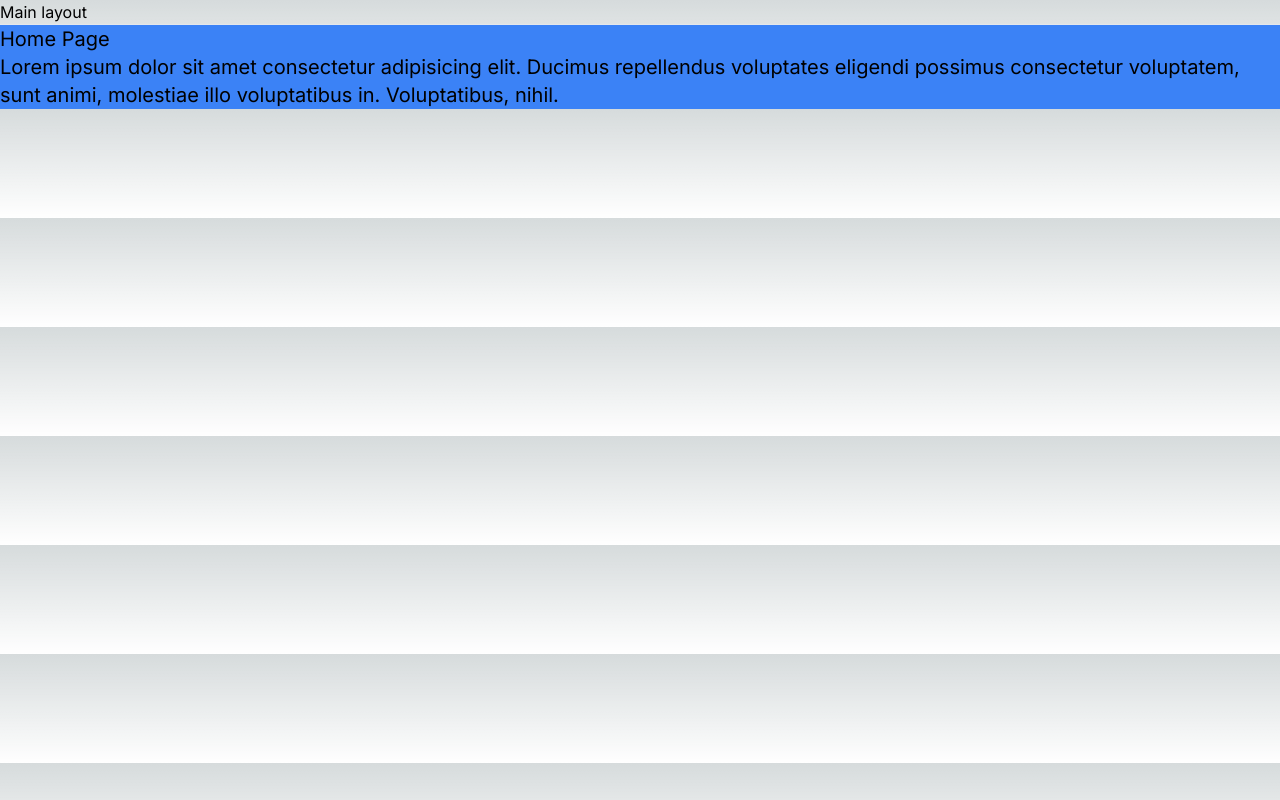
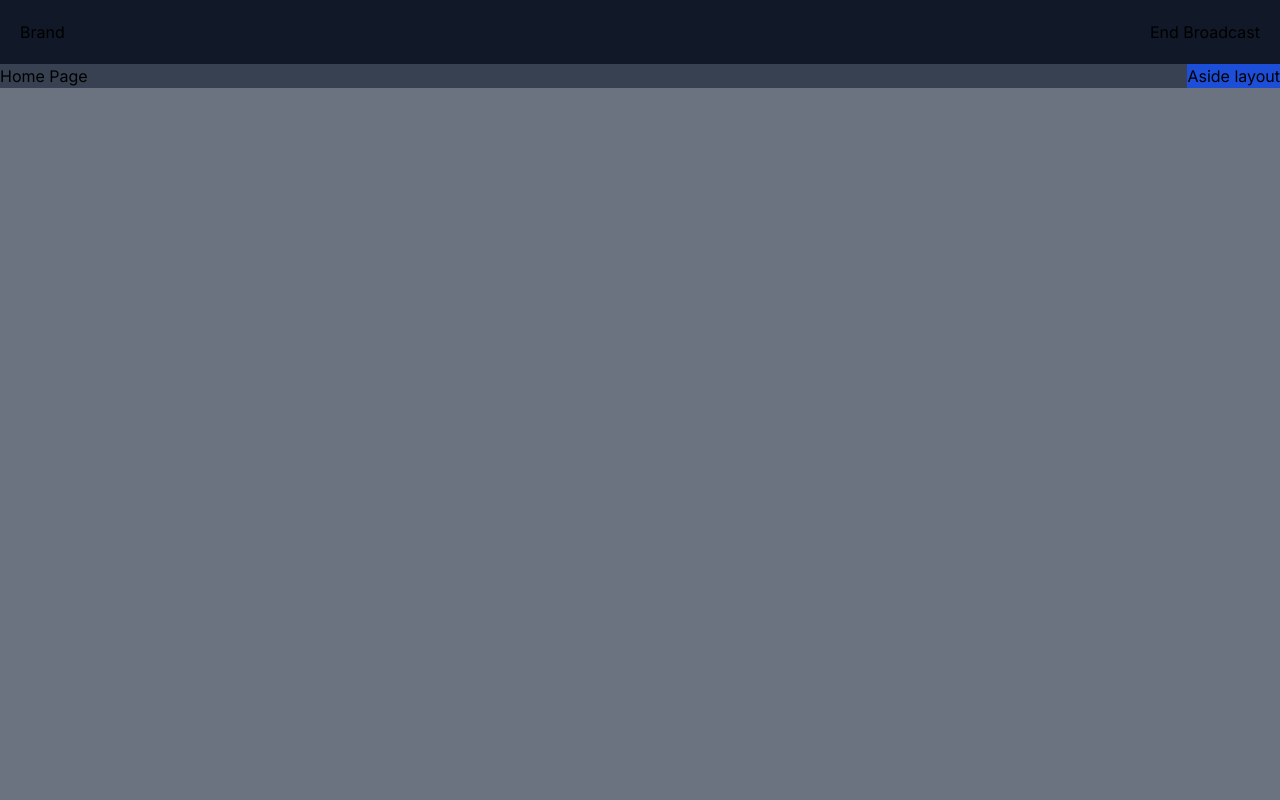
Before and after one commit to harshdM99/LiveOverlay, a Next.js app in the folder frontend/: page / in a window 1280 px wide. Built offline with nearby package versions, Linux system fonts and the light colour scheme.

Commit message:
added basic layout of stream page

```diff
--- a/frontend/src/app/page.tsx
+++ b/frontend/src/app/page.tsx
@@ -2,9 +2,8 @@ import React from 'react'
 
 const HomePage = () => {
   return (
-    <div className='bg-blue-500 text-xl'>
+    <div>
       <h1>Home Page</h1>
-      <p>Lorem ipsum dolor sit amet consectetur adipisicing elit. Ducimus repellendus voluptates eligendi possimus consectetur voluptatem, sunt animi, molestiae illo voluptatibus in. Voluptatibus, nihil.</p>
     </div>
   )
 }
--- a/frontend/src/components/MainHeader.tsx
+++ b/frontend/src/components/MainHeader.tsx
@@ -2,8 +2,11 @@ import React from 'react'
 
 function MainHeader() {
   return (
-    <div>
-
+    <div className='flex justify-between p-5 bg-gray-900'>
+      <h1>Brand</h1>
+        <button>
+            End Broadcast
+        </button>
     </div>
   )
 }
--- a/frontend/src/components/MainLayout.tsx
+++ b/frontend/src/components/MainLayout.tsx
@@ -7,11 +7,16 @@ const MainLayout = ({
         children: React.ReactNode;
     }>) => {
   return (
-    <div>
+    <div className='bg-gray-500 w-full min-h-screen'>
         <MainHeader></MainHeader>
-        <h1>Main layout</h1>
-        <hr />
-        {children}
+        <div className="flex justify-between">
+            {/* flex-1 class below helps to grow a box to fit remaining size */}
+            <main className='bg-gray-700 flex-1'>{children}</main>
+
+            <aside className='bg-blue-700'>
+                <h1>Aside layout</h1>
+            </aside>
+        </div>
     </div>
   )
 }
```
